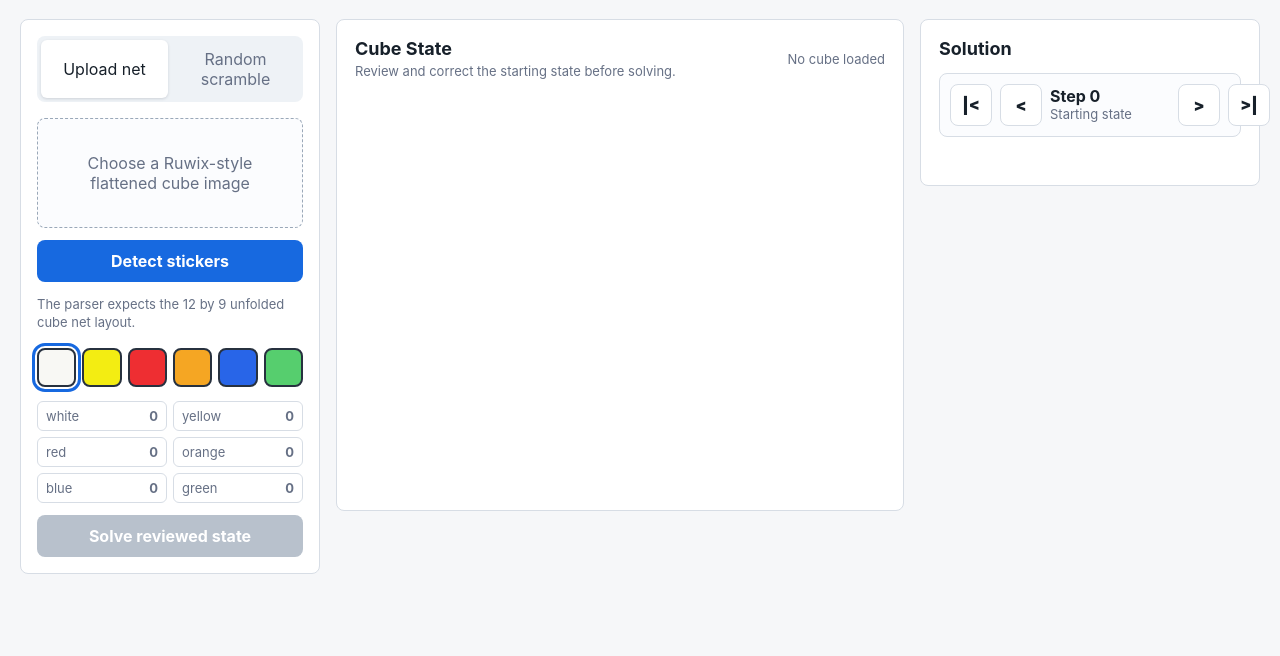
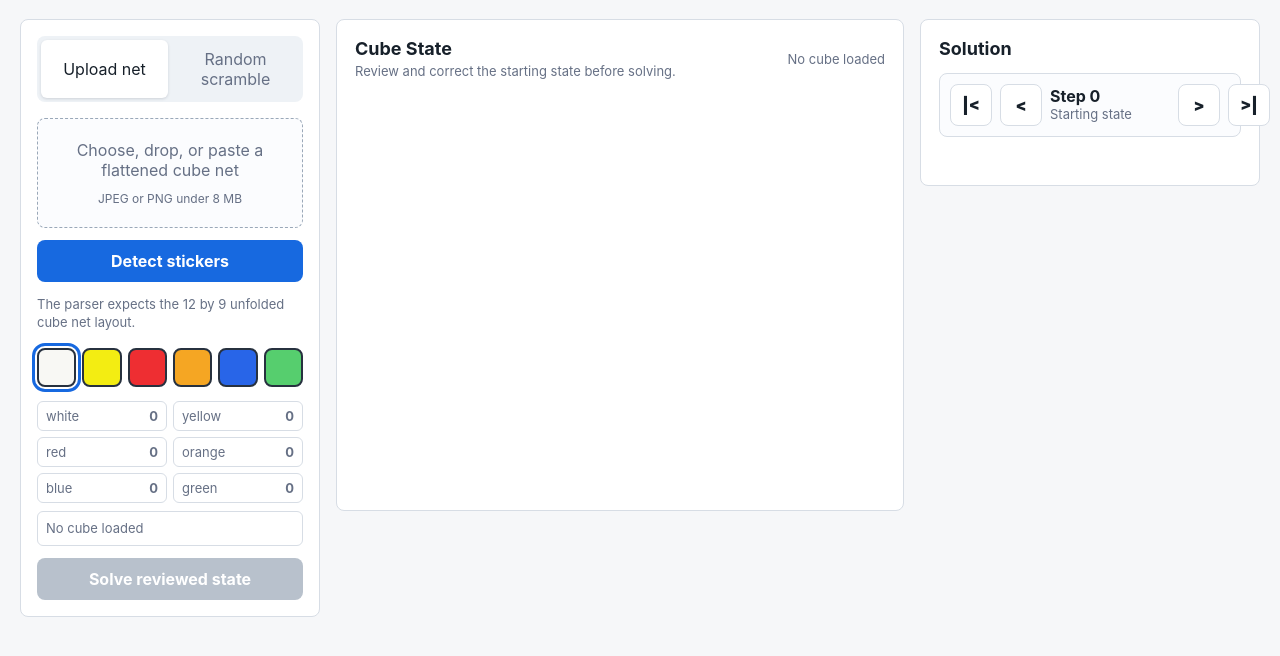
Before and after one commit to jeffhuber/rubik-solver-mvp, a Flask app: page / in a window 1280 px wide. Shown: the part 80-736 px from the top of the page. Run offline with Flask 3, Linux system fonts and the light colour scheme.

Commit message:
Harden net upload flow

```diff
--- a/app.py
+++ b/app.py
@@ -1,6 +1,7 @@
 import os
 
 from flask import Flask, jsonify, render_template, request
+from werkzeug.exceptions import RequestEntityTooLarge
 
 from rubik_solver.cube import (
     CubeStateError,
@@ -11,8 +12,10 @@ from rubik_solver.cube import (
 )
 from rubik_solver.net_parser import NetParseError, parse_image_bytes
 
+MAX_UPLOAD_BYTES = 8 * 1024 * 1024
+
 app = Flask(__name__)
-app.config["MAX_CONTENT_LENGTH"] = 8 * 1024 * 1024
+app.config["MAX_CONTENT_LENGTH"] = MAX_UPLOAD_BYTES
 
 
 @app.get("/")
@@ -23,11 +26,15 @@ def index():
 @app.post("/api/detect-net")
 def detect_net():
     upload = request.files.get("image")
-    if upload is None or upload.filename == "":
+    if upload is None:
         return _error("Upload a Ruwix-style cube-net image.", 400)
 
+    image_bytes = upload.read()
+    if not image_bytes:
+        return _error("The uploaded image was empty.", 400)
+
     try:
-        result = parse_image_bytes(upload.read())
+        result = parse_image_bytes(image_bytes)
     except NetParseError as exc:
         return _error(str(exc), 422)
 
@@ -82,6 +89,11 @@ def healthz():
     return jsonify({"ok": True})
 
 
+@app.errorhandler(RequestEntityTooLarge)
+def payload_too_large(_exc):
+    return _error("Image is too large. Upload a file under 8 MB.", 413)
+
+
 def _error(message, status):
     return jsonify({"error": message}), status
 
--- a/static/css/style.css
+++ b/static/css/style.css
@@ -160,7 +160,8 @@ h2 {
   cursor: pointer;
 }
 
-.file-drop:hover {
+.file-drop:hover,
+.file-drop.is-dragover {
   border-color: var(--accent);
   background: #f4f8ff;
 }
@@ -169,6 +170,21 @@ h2 {
   position: absolute;
   opacity: 0;
   pointer-events: none;
+}
+
+.file-drop span,
+.file-drop small {
+  display: block;
+}
+
+.file-drop small {
+  margin-top: 6px;
+  font-size: 12px;
+  line-height: 1.35;
+}
+
+.file-drop small.is-warning {
+  color: var(--danger);
 }
 
 .primary-action,
@@ -263,6 +279,21 @@ h2 {
 }
 
 .count-item.is-bad {
+  border-color: #f0b4b4;
+  color: var(--danger);
+}
+
+.validation-box {
+  border: 1px solid var(--line);
+  border-radius: 6px;
+  margin-top: 8px;
+  padding: 8px;
+  color: var(--muted);
+  font-size: 13px;
+  line-height: 1.35;
+}
+
+.validation-box.is-error {
   border-color: #f0b4b4;
   color: var(--danger);
 }
--- a/static/js/main.js
+++ b/static/js/main.js
@@ -1,9 +1,11 @@
 const FACE_ORDER = ["U", "R", "F", "D", "L", "B"];
 const DISPLAY_FACE_ORDER = ["U", "L", "F", "R", "B", "D"];
 const COLORS = ["white", "yellow", "red", "orange", "blue", "green"];
+const MAX_IMAGE_BYTES = 8 * 1024 * 1024;
 
 let reviewedFaces = null;
 let cubeFaces = null;
+let selectedNetFile = null;
 let selectedColor = "white";
 let solutionStates = [];
 let solutionMoves = [];
@@ -24,7 +26,12 @@ const scrambleBox = document.getElementById("scrambleBox");
 const stepper = document.getElementById("stepper");
 const stepLabel = document.getElementById("stepLabel");
 const stepMove = document.getElementById("stepMove");
+const detectButton = document.getElementById("detectButton");
+const fileDrop = document.getElementById("fileDrop");
 const fileLabel = document.getElementById("fileLabel");
+const netImage = document.getElementById("netImage");
+const uploadMeta = document.getElementById("uploadMeta");
+const validationBox = document.getElementById("validationBox");
 
 function cloneFaces(faces) {
   return JSON.parse(JSON.stringify(faces));
@@ -33,6 +40,49 @@ function cloneFaces(faces) {
 function setStatus(message, isError = false) {
   statusPill.textContent = message;
   statusPill.classList.toggle("is-error", isError);
+}
+
+function formatBytes(bytes) {
+  if (!bytes) return "0 KB";
+  if (bytes < 1024 * 1024) return `${Math.max(1, Math.round(bytes / 1024))} KB`;
+  return `${(bytes / (1024 * 1024)).toFixed(1)} MB`;
+}
+
+function isImageFile(file) {
+  if (!file) return false;
+  if (file.type) return ["image/png", "image/jpeg"].includes(file.type);
+  return /\.(png|jpe?g)$/i.test(file.name || "");
+}
+
+function validateImageFile(file) {
+  if (!isImageFile(file)) {
+    throw new Error("Use a JPEG or PNG image.");
+  }
+  if (file.size > MAX_IMAGE_BYTES) {
+    throw new Error("Image is too large. Use a file under 8 MB.");
+  }
+}
+
+function setSelectedNetFile(file, sourceLabel) {
+  validateImageFile(file);
+  selectedNetFile = file;
+  const name = file.name || "clipboard image";
+  fileLabel.textContent = `${sourceLabel}: ${name}`;
+  uploadMeta.textContent = `${formatBytes(file.size)} image ready`;
+  uploadMeta.classList.remove("is-warning");
+  setStatus("Image ready");
+}
+
+async function handleIncomingImage(file, sourceLabel, detectNow = false) {
+  try {
+    setMode("upload");
+    setSelectedNetFile(file, sourceLabel);
+    if (detectNow) await detectSelectedImage();
+  } catch (error) {
+    setStatus(error.message, true);
+    uploadMeta.textContent = error.message;
+    uploadMeta.classList.add("is-warning");
+  }
 }
 
 function initPalette() {
@@ -101,7 +151,7 @@ function renderCounts() {
   if (cubeFaces) {
     FACE_ORDER.forEach((face) => {
       cubeFaces[face].forEach((color) => {
-        totals[color] += 1;
+        if (totals[color] !== undefined) totals[color] += 1;
       });
     });
   }
@@ -112,18 +162,65 @@ function renderCounts() {
     item.innerHTML = `<span>${color}</span><strong>${totals[color]}</strong>`;
     counts.appendChild(item);
   });
+  renderValidationSummary();
 }
 
 function hasValidCounts() {
-  if (!cubeFaces) return false;
+  return cubeValidationIssues().length === 0;
+}
+
+function cubeValidationIssues() {
+  if (!cubeFaces) return ["No cube loaded"];
+  const issues = [];
   const totals = Object.fromEntries(COLORS.map((color) => [color, 0]));
   FACE_ORDER.forEach((face) => {
-    if (!cubeFaces[face] || cubeFaces[face].length !== 9) return false;
+    if (!cubeFaces[face] || cubeFaces[face].length !== 9) {
+      issues.push(`${face} must have 9 stickers.`);
+      return;
+    }
     cubeFaces[face].forEach((color) => {
-      totals[color] += 1;
+      if (totals[color] === undefined) {
+        issues.push(`${face} has an unknown color.`);
+      } else {
+        totals[color] += 1;
+      }
     });
   });
-  return COLORS.every((color) => totals[color] === 9);
+
+  const badCounts = COLORS.filter((color) => totals[color] !== 9)
+    .map((color) => `${color} ${totals[color]}`)
+    .join(", ");
+  if (badCounts) issues.push(`Color counts need 9 each: ${badCounts}.`);
+
+  const centers = FACE_ORDER.map((face) => cubeFaces[face]?.[4]).filter(Boolean);
+  const centerSet = new Set(centers);
+  if (centers.length !== 6 || centerSet.size !== 6) {
+    issues.push("Center stickers must be six unique colors.");
+  }
+
+  return issues;
+}
+
+function renderValidationSummary() {
+  validationBox.innerHTML = "";
+  const issues = cubeValidationIssues();
+  validationBox.classList.toggle("is-error", cubeFaces && issues.length > 0);
+
+  if (!cubeFaces) {
+    validationBox.textContent = "No cube loaded";
+    return;
+  }
+
+  if (!issues.length) {
+    validationBox.textContent = "Counts and centers look ready.";
+    return;
+  }
+
+  issues.forEach((issue) => {
+    const line = document.createElement("div");
+    line.textContent = issue;
+    validationBox.appendChild(line);
+  });
 }
 
 function clearSolution() {
@@ -156,37 +253,61 @@ async function postJson(url, payload) {
     headers: { "Content-Type": "application/json" },
     body: JSON.stringify(payload),
   });
-  const data = await response.json();
+  const data = await readJson(response);
   if (!response.ok) throw new Error(data.error || "Request failed");
   return data;
 }
 
-document.getElementById("detectButton").addEventListener("click", async () => {
-  const fileInput = document.getElementById("netImage");
-  const file = fileInput.files[0];
-  if (!file) {
-    setStatus("Choose an image", true);
+async function readJson(response) {
+  const type = response.headers.get("content-type") || "";
+  if (!type.includes("application/json")) return {};
+  return response.json();
+}
+
+function detectionMeta(data) {
+  const parts = [];
+  if (data.image) parts.push(`${data.image.width}x${data.image.height}`);
+  if (data.diagnostics) {
+    parts.push(`confidence ${Math.round(data.diagnostics.lowestConfidence * 100)}%+`);
+  }
+  if (data.warnings && data.warnings.length) parts.push(data.warnings.join(" "));
+  return parts.join(" - ") || "Detected from image";
+}
+
+function updateUploadDiagnostics(data) {
+  uploadMeta.textContent = detectionMeta(data);
+  uploadMeta.classList.toggle("is-warning", Boolean(data.warnings && data.warnings.length));
+}
+
+async function detectSelectedImage() {
+  if (!selectedNetFile) {
+    setStatus("Choose, drop, or paste an image", true);
     return;
   }
 
   const body = new FormData();
-  body.append("image", file);
+  body.append("image", selectedNetFile, selectedNetFile.name || "cube-net.png");
   setStatus("Detecting...");
+  detectButton.disabled = true;
   clearSolution();
   try {
     const response = await fetch("/api/detect-net", { method: "POST", body });
-    const data = await response.json();
+    const data = await readJson(response);
     if (!response.ok) throw new Error(data.error || "Detection failed");
-    setReviewedFaces(
-      data.faces,
-      data.warnings && data.warnings.length ? data.warnings[0] : "Detected from image"
-    );
+    setReviewedFaces(data.faces, detectionMeta(data));
+    updateUploadDiagnostics(data);
     scrambleBox.style.display = "none";
     setStatus("Detected");
   } catch (error) {
     setStatus(error.message, true);
+    uploadMeta.textContent = error.message;
+    uploadMeta.classList.add("is-warning");
+  } finally {
+    detectButton.disabled = false;
   }
-});
+}
+
+detectButton.addEventListener("click", detectSelectedImage);
 
 document.getElementById("randomButton").addEventListener("click", async () => {
   const length = Number(document.getElementById("scrambleLength").value || 20);
@@ -303,10 +424,87 @@ document.getElementById("nextStep").addEventListener("click", () => goToStep(cur
 document.getElementById("lastStep").addEventListener("click", () => {
   if (solutionStates.length) goToStep(solutionStates.length - 1);
 });
-document.getElementById("netImage").addEventListener("change", (event) => {
+netImage.addEventListener("change", (event) => {
   const file = event.target.files[0];
-  fileLabel.textContent = file ? file.name : "Choose a Ruwix-style flattened cube image";
+  if (file) {
+    handleIncomingImage(file, "Selected image");
+  } else {
+    selectedNetFile = null;
+    fileLabel.textContent = "Choose, drop, or paste a flattened cube net";
+    uploadMeta.textContent = "JPEG or PNG under 8 MB";
+    uploadMeta.classList.remove("is-warning");
+  }
 });
+
+fileDrop.addEventListener("dragenter", (event) => {
+  event.preventDefault();
+  fileDrop.classList.add("is-dragover");
+});
+
+fileDrop.addEventListener("dragover", (event) => {
+  event.preventDefault();
+  fileDrop.classList.add("is-dragover");
+});
+
+fileDrop.addEventListener("dragleave", (event) => {
+  if (!fileDrop.contains(event.relatedTarget)) {
+    fileDrop.classList.remove("is-dragover");
+  }
+});
+
+fileDrop.addEventListener("drop", (event) => {
+  event.preventDefault();
+  fileDrop.classList.remove("is-dragover");
+  const file = firstImageFile(event.dataTransfer.files);
+  if (!file) {
+    setStatus("Drop an image file", true);
+    return;
+  }
+  handleIncomingImage(file, "Dropped image", true);
+});
+
+document.addEventListener("dragover", (event) => {
+  if (hasDraggedFiles(event)) event.preventDefault();
+});
+
+document.addEventListener("drop", (event) => {
+  if (hasDraggedFiles(event)) event.preventDefault();
+});
+
+document.addEventListener("paste", (event) => {
+  if (isTextInput(event.target)) return;
+  const file = imageFileFromClipboard(event);
+  if (!file) return;
+  event.preventDefault();
+  handleIncomingImage(file, "Pasted screenshot", true);
+});
+
+function firstImageFile(fileList) {
+  return Array.from(fileList || []).find(isImageFile);
+}
+
+function hasDraggedFiles(event) {
+  return Array.from(event.dataTransfer?.types || []).includes("Files");
+}
+
+function imageFileFromClipboard(event) {
+  const files = Array.from(event.clipboardData?.files || []);
+  const file = files.find(isImageFile);
+  if (file) return file;
+
+  const item = Array.from(event.clipboardData?.items || []).find(
+    (entry) => entry.kind === "file" && entry.type.startsWith("image/")
+  );
+  return item ? item.getAsFile() : null;
+}
+
+function isTextInput(target) {
+  return (
+    target instanceof Element &&
+    Boolean(target.closest("input:not([type='file']), textarea, [contenteditable='true']"))
+  );
+}
+
 document.addEventListener("keydown", (event) => {
   if (!solutionStates.length) return;
   if (event.key === "ArrowLeft") goToStep(currentStep - 1);
--- a/templates/index.html
+++ b/templates/index.html
@@ -24,9 +24,10 @@
           </div>
 
           <div class="mode-panel is-active" id="uploadPanel">
-            <label class="file-drop">
-              <input id="netImage" type="file" accept="image/*">
-              <span id="fileLabel">Choose a Ruwix-style flattened cube image</span>
+            <label class="file-drop" id="fileDrop">
+              <input id="netImage" type="file" accept="image/png,image/jpeg">
+              <span id="fileLabel">Choose, drop, or paste a flattened cube net</span>
+              <small id="uploadMeta">JPEG or PNG under 8 MB</small>
             </label>
             <button class="primary-action" id="detectButton" type="button">Detect stickers</button>
             <p class="hint">The parser expects the 12 by 9 unfolded cube net layout.</p>
@@ -41,6 +42,7 @@
 
           <div class="palette" id="palette" aria-label="Sticker color palette"></div>
           <div class="counts" id="counts"></div>
+          <div class="validation-box" id="validationBox">No cube loaded</div>
           <button class="solve-action" id="solveButton" type="button" disabled>Solve reviewed state</button>
         </div>
 
```
Also changed, not shown: rubik_solver/net_parser.py (+15 -0 lines), .github/workflows/smoke.yml (added), README.md.
